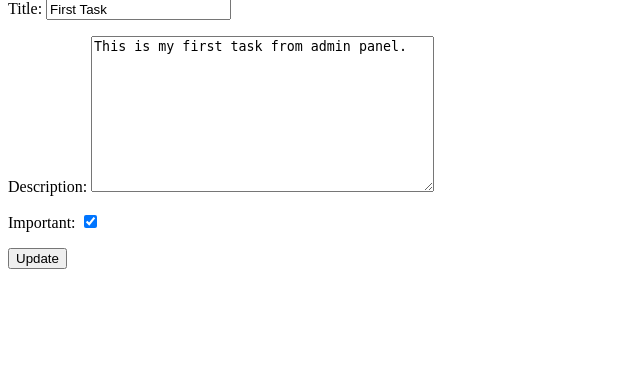
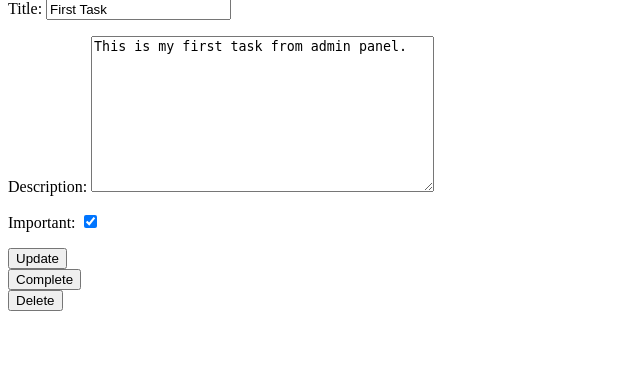
Before and after one commit to Vidoalessandro/django-crud-auth-tasks, a Django app: page /tasks/1/ in a window 1280 px wide. Shown: the part 169-538 px from the top of the page, without its empty margins (0-640 px from the left). Run offline with Django 4.2, Linux system fonts and the light colour scheme; a user stored in the database is signed in; data comes from the database, SQL or seed files in the repository; both versions use the stored data as it was after the commit.

Commit message:
Complete and delete task

```diff
--- a/djangocrud/urls.py
+++ b/djangocrud/urls.py
@@ -27,4 +27,6 @@ urlpatterns = [
     path('signin/', views.signin, name='signin'),
     path('tasks/create/', views.create_task, name='create_task'),
     path('tasks/<int:task_id>/', views.task_detail, name='task_detail'),
+    path('tasks/<int:task_id>/complete', views.complete_task, name='complete_task'),
+    path('tasks/<int:task_id>/delete', views.delete_task, name='delete_task'),
 ]
--- a/tasks/templates/task_detail.html
+++ b/tasks/templates/task_detail.html
@@ -16,4 +16,20 @@
 
     </form>
 
+    <form action="{% url 'complete_task' task.id %}" method="POST">
+
+        {% csrf_token %}
+        <button>
+            Complete
+        </button>
+    </form>
+
+    <form action="{% url 'delete_task' task.id %}" method="POST">
+
+        {% csrf_token %}
+        <button>
+            Delete
+        </button>
+    </form>
+
 {% endblock %}
--- a/tasks/templates/tasks.html
+++ b/tasks/templates/tasks.html
@@ -2,7 +2,7 @@
 
 {% block content %}
 
-    <h1>Tasks</h1>
+    <h1>Tasks pending</h1>
 
     <ul>
         {% for task in tasks %}
--- a/tasks/views.py
+++ b/tasks/views.py
@@ -6,6 +6,7 @@ from django.contrib.auth.models import User
 from django.db import IntegrityError
 from .form import TaskForm
 from .models import Tasks
+from django.utils import timezone
 
 # Create your views here.
 @csrf_protect
@@ -102,3 +103,16 @@ def task_detail(request, task_id):
                 'form': form,
                 'error': "Error updating task"
             })
+
+def complete_task(request, task_id):
+    task = get_object_or_404(Tasks, pk=task_id, user=request.user)
+    if request.method == 'POST':
+        task.datecompleted = timezone.now()
+        task.save()
+        return redirect('tasks')
+
+def delete_task(request, task_id):
+    task = get_object_or_404(Tasks, pk=task_id, user=request.user)
+    if request.method == 'POST':
+        task.delete()
+        return redirect('tasks')
```
Also changed, not shown: db.sqlite3.
